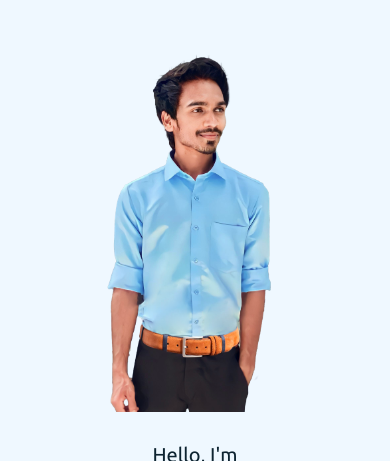
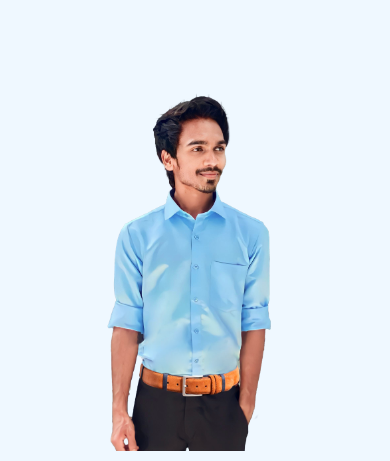
Before and after one commit to S-R-J/mySite, a plain HTML site: page index.html in a window 390 px wide. Shown: the part 59-520 px from the top of the page. Drawn offline with Linux system fonts and the light colour scheme; files whose address does not match are found by name.

Commit message:
Update style.css

```diff
--- a/style.css
+++ b/style.css
@@ -572,7 +572,7 @@ footer .text span a:hover{
     width: 100%; /* The width is 100%, when the viewport is 800px or smaller */
     height: 400px;
     margin-bottom: 8vw;
-    margin-top: -20vw;
+/*     margin-top: -20vw; */
   }
 
 
```
